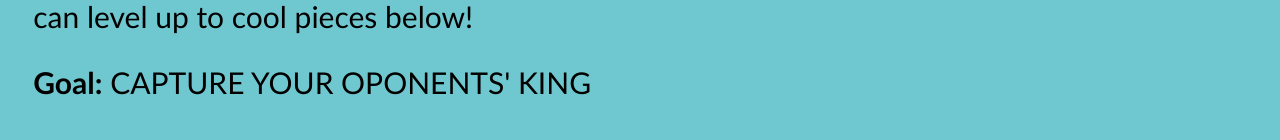
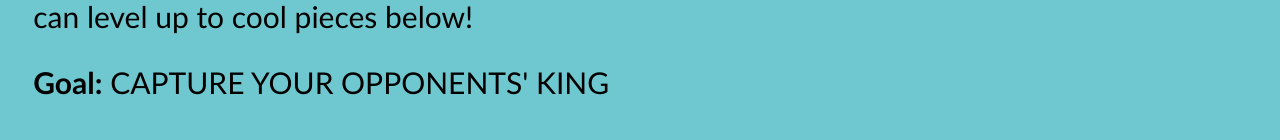
Before and after one commit to DuckyDuck69/Multiplayer_royale_chess, a website built with Parcel: page client/tutorial.html in a window 1280 px wide. Shown: the part 443-583 px from the top of the page. Built offline with nearby package versions, Linux system fonts and the light colour scheme.

Commit message:
fix grammar part 2

```diff
--- a/client/tutorial.html
+++ b/client/tutorial.html
@@ -13,7 +13,7 @@
         <div class="info-box">
             <p>Welcome to Chess Royale! This tutorial will help you learn about the special pieces and features that make this game unique. Read about the Fantasy Pieces abilities and skills down below</p>
             <p><strong>How to play:</strong> Click on your piece to select it, then click on a highlighted square to move. You can level up to cool pieces below! </p>
-            <p><strong>Goal:</strong> CAPTURE YOUR OPONENTS' KING</p>
+            <p><strong>Goal:</strong> CAPTURE YOUR OPPONENTS' KING</p>
         </div>
 
 
```
